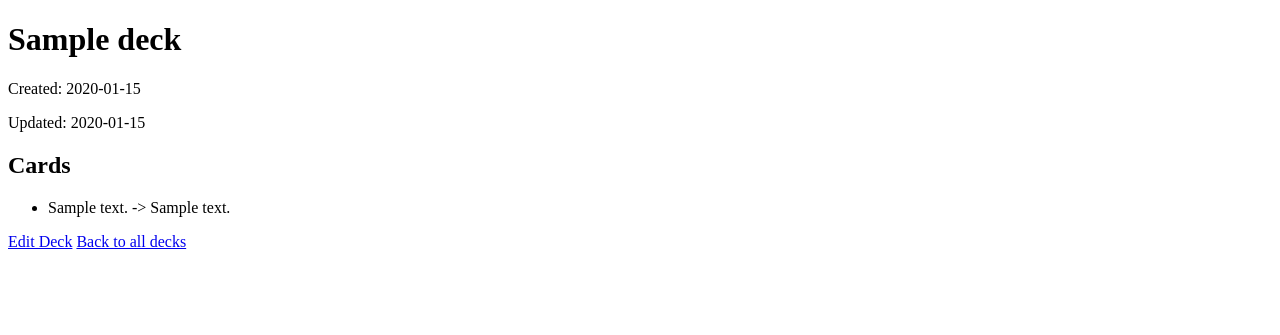
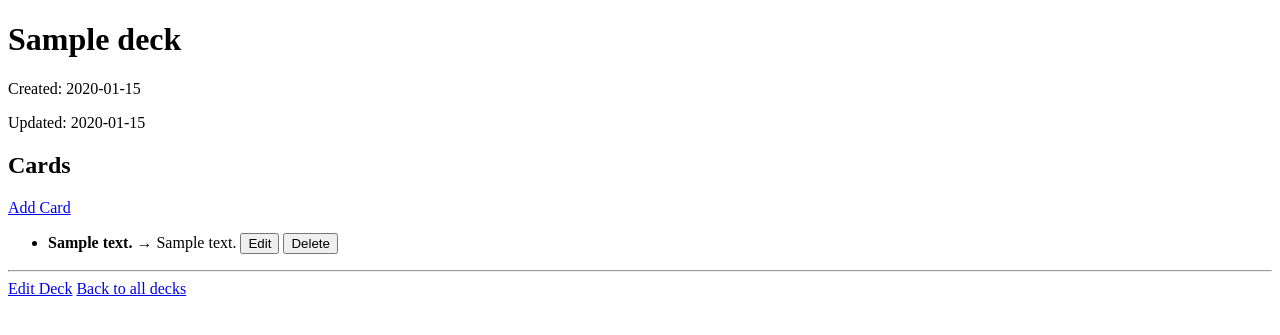
Before and after one commit to vqnessa/CS562-Term-Project, a Flask app: page /deck/1 in a window 1280 px wide. Shown: the top 335 px of the page. Run offline with Flask 3, Linux system fonts and the light colour scheme; tables that the repository leaves empty hold one stand-in row (values such as "Sample post").

Commit message:
Added card functionality to deck details html

```diff
--- a/templates/deck_detail.html
+++ b/templates/deck_detail.html
@@ -7,14 +7,24 @@
     <p>Updated: {{ deck.updated_at.strftime('%Y-%m-%d') }}</p>
 
     <h2>Cards</h2>
+    <a href="{{ url_for('create_card', deck_id=deck.id) }}">Add Card</a>
     <ul>
-        {% for card in deck.cards %}
-        <li>{{ card.front_text }} -> {{ card.back_text }}</li>
+        {% for card in deck.cards|sort(attribute='order_index') %}
+        <li>
+            <strong>{{ card.front_text }}</strong> → {{ card.back_text }}
+            <form action="{{ url_for('edit_card', deck_id=deck.id, card_id=card.id) }}" method="get" style="display:inline;">
+                <button type="submit">Edit</button>
+            </form>
+            <form action="{{ url_for('delete_card', deck_id=deck.id, card_id=card.id) }}" method="post" style="display:inline;">
+                <button type="submit">Delete</button>
+            </form>
+        </li>
         {% else %}
         <li>No cards yet.</li>
         {% endfor %}
     </ul>
 
+    <hr>
     <a href="{{ url_for('edit_deck', deck_id=deck.id) }}">Edit Deck</a>
     <a href="{{ url_for('index') }}">Back to all decks</a>
 </body>
```
